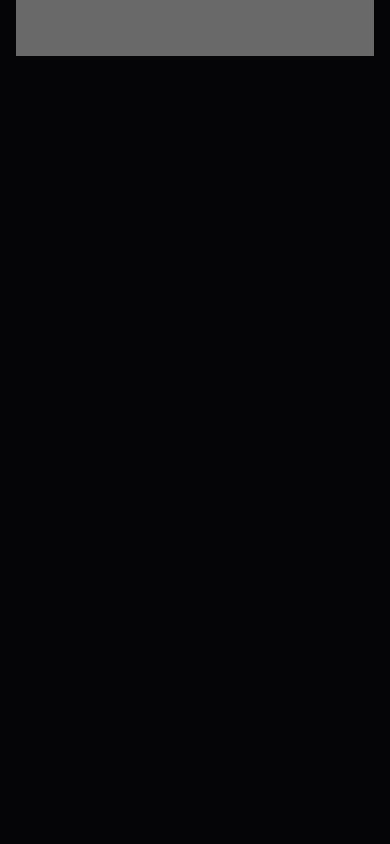
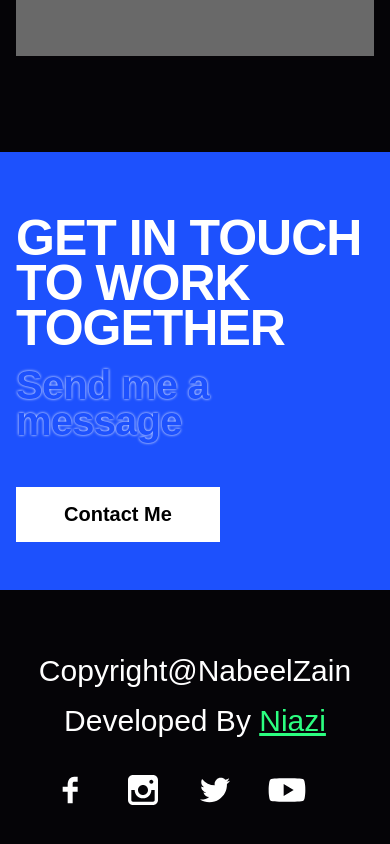
Before and after one commit to niaziiii/nabeelproject, a React (Create React App) app: page / in a window 390 px wide. Shown: the part 6867-7711 px from the top of the page. Before the commit the page ends 7019 px from the top, so only its background shows below. Built offline with nearby package versions, Linux system fonts and the light colour scheme.

Commit message:
Added Footer section UI UX

```diff
--- a/src/App.js
+++ b/src/App.js
@@ -4,10 +4,12 @@ import sections from './components/index';
 function App() {
   return (
     <div className="App">
-     <sections.Hero />
-     <sections.statics />
-     <sections.design />
-     <sections.project />
+      <sections.Hero />
+      <sections.statics />
+      <sections.design />
+      <sections.project />
+      <sections.footer />
+
     </div>
   );
 }
--- /dev/null
+++ b/src/components/footer-section/footer.jsx
@@ -0,0 +1,30 @@
+import React from 'react'
+import { TiSocialTwitter, TiSocialFacebook, TiSocialInstagram, TiSocialYoutube } from 'react-icons/ti'
+
+const footer = () => {
+    return (
+        <div className='app__footer'>
+            <div className="app__footer__getInTouch">
+                <div>
+                    <h1>Get in touch to work together</h1>
+                    <h2>Send me a message</h2>
+                    <button>Contact Me</button>
+                </div>
+            </div>
+            <div className="app__footer__copyRight">
+                <div>
+                    <p>Copyright@NabeelZain</p>
+                    <p>Developed By <a href="https://twitter.com/MuhabatNiazi" target='_blank'>Niazi</a></p>
+                </div>
+                <ul>
+                    <li><TiSocialFacebook /></li>
+                    <li><TiSocialInstagram /></li>
+                    <li><TiSocialTwitter /></li>
+                    <li><TiSocialYoutube /></li>
+                </ul>
+            </div>
+        </div>
+    )
+}
+
+export default footer
--- a/src/components/index.js
+++ b/src/components/index.js
@@ -2,6 +2,7 @@ import Hero from "./hero-section/Hero";
 import statics from "./statics-section/statics";
 import design from "./desgin-section/design";
 import project from "./project-section/project";
+import footer from "./footer-section/footer";
 
 
 // eslint-disable-next-line
@@ -10,4 +11,5 @@ export default  {
     statics,
     design,
     project,
+    footer
 }
--- /dev/null
+++ b/src/style/modules/__footer.scss
@@ -0,0 +1,141 @@
+.app__footer {
+    color: $color-white;
+    display: flex;
+    flex-direction: column;
+
+    &__getInTouch {
+        background-color: $color-blue;
+        padding: 3rem;
+        display: flex;
+        justify-content: center;
+        align-items: center;
+
+        div {
+            margin: auto;
+            width: 80% !important;
+            h1 {
+                font-family: $font-family;
+                font-weight: 800;
+                font-size: 106.076px;
+                line-height: 90.5%;
+                letter-spacing: -0.02em;
+                text-transform: uppercase;
+                margin: 1rem 0;
+            }
+
+            h2 {
+                font-family: $font-family;
+                font-weight: 800;
+                font-size: 106.076px;
+                line-height: 90.5%;
+                letter-spacing: -0.02em;
+                color: $color-blue;
+                text-shadow: 0 0 3px white;
+                margin: 0rem 0 3rem 0;
+            }
+
+            button {
+                background-color: $color-white;
+                border: none;
+                outline: none;
+                padding: 1rem 3rem;
+                font-weight: 900;
+                font-size: 30px;
+            }
+        }
+    }
+
+
+    &__copyRight {
+        display: flex;
+        flex-direction: row;
+        padding: 3rem 0;
+        align-items: center;
+        justify-content: space-around;
+
+        div {
+            p {
+                margin-top: 1rem;
+                font-size: 30px;
+                font-family: $font-family;
+                a{
+                    color: $color-green;
+                }
+            }
+        }
+
+        ul {
+            display: flex;
+            flex-direction: row;
+            align-items: center;
+
+            li {
+                list-style: none;
+                margin-right: 2rem;
+                svg{
+                    font-size: 40px;
+                    cursor: pointer;
+                }
+            }
+        }
+    }
+}
+
+
+@media screen and (max-width:1400px) {
+    .app__footer{
+        &__getInTouch{
+          div{
+            h1{font-size: 60px;}
+            h2{font-size: 60px;}
+            button{font-size: 25px;}
+          }
+        }
+
+
+    }
+}
+@media screen and (max-width:1100px) {
+    .app__footer{
+        &__getInTouch{
+            padding: 3rem 0% !important;
+           div{
+            width: 100% !important;
+            padding: 0 2rem;
+           }
+        }
+    }
+}
+
+@media screen and (max-width:900px) {
+    .app__footer{
+        &__getInTouch{
+          div{
+            h1{font-size: 50px;}
+            h2{font-size: 40px;}
+            button{font-size: 20px;}
+          }
+        }
+
+
+    }
+}
+
+@media screen and (max-width:600px) {
+    .app__footer{
+        &__getInTouch{
+           div{
+            padding: 0 1rem;
+           }
+        }
+        &__copyRight{
+            flex-direction: column;
+            text-align: center;
+            align-items: center;
+            justify-content: center;
+            ul{
+                margin-top: 2rem;
+            }
+        }
+    }
+}
--- a/src/style/style.css
+++ b/src/style/style.css
@@ -466,6 +466,123 @@
     padding: 3rem 1rem;
   }
 }
+.app__footer {
+  color: #FFFFFF;
+  display: flex;
+  flex-direction: column;
+}
+.app__footer__getInTouch {
+  background-color: #1D51FD;
+  padding: 3rem;
+  display: flex;
+  justify-content: center;
+  align-items: center;
+}
+.app__footer__getInTouch div {
+  margin: auto;
+  width: 80% !important;
+}
+.app__footer__getInTouch div h1 {
+  font-family: sans-serif;
+  font-weight: 800;
+  font-size: 106.076px;
+  line-height: 90.5%;
+  letter-spacing: -0.02em;
+  text-transform: uppercase;
+  margin: 1rem 0;
+}
+.app__footer__getInTouch div h2 {
+  font-family: sans-serif;
+  font-weight: 800;
+  font-size: 106.076px;
+  line-height: 90.5%;
+  letter-spacing: -0.02em;
+  color: #1D51FD;
+  text-shadow: 0 0 3px white;
+  margin: 0rem 0 3rem 0;
+}
+.app__footer__getInTouch div button {
+  background-color: #FFFFFF;
+  border: none;
+  outline: none;
+  padding: 1rem 3rem;
+  font-weight: 900;
+  font-size: 30px;
+}
+.app__footer__copyRight {
+  display: flex;
+  flex-direction: row;
+  padding: 3rem 0;
+  align-items: center;
+  justify-content: space-around;
+}
+.app__footer__copyRight div p {
+  margin-top: 1rem;
+  font-size: 30px;
+  font-family: sans-serif;
+}
+.app__footer__copyRight div p a {
+  color: #2CFE80;
+}
+.app__footer__copyRight ul {
+  display: flex;
+  flex-direction: row;
+  align-items: center;
+}
+.app__footer__copyRight ul li {
+  list-style: none;
+  margin-right: 2rem;
+}
+.app__footer__copyRight ul li svg {
+  font-size: 40px;
+  cursor: pointer;
+}
+
+@media screen and (max-width: 1400px) {
+  .app__footer__getInTouch div h1 {
+    font-size: 60px;
+  }
+  .app__footer__getInTouch div h2 {
+    font-size: 60px;
+  }
+  .app__footer__getInTouch div button {
+    font-size: 25px;
+  }
+}
+@media screen and (max-width: 1100px) {
+  .app__footer__getInTouch {
+    padding: 3rem 0% !important;
+  }
+  .app__footer__getInTouch div {
+    width: 100% !important;
+    padding: 0 2rem;
+  }
+}
+@media screen and (max-width: 900px) {
+  .app__footer__getInTouch div h1 {
+    font-size: 50px;
+  }
+  .app__footer__getInTouch div h2 {
+    font-size: 40px;
+  }
+  .app__footer__getInTouch div button {
+    font-size: 20px;
+  }
+}
+@media screen and (max-width: 600px) {
+  .app__footer__getInTouch div {
+    padding: 0 1rem;
+  }
+  .app__footer__copyRight {
+    flex-direction: column;
+    text-align: center;
+    align-items: center;
+    justify-content: center;
+  }
+  .app__footer__copyRight ul {
+    margin-top: 2rem;
+  }
+}
 body {
   background-color: #050407;
 }/*# sourceMappingURL=style.css.map */
--- a/src/style/style.scss
+++ b/src/style/style.scss
@@ -9,6 +9,8 @@
 @import './modules/_statics';
 @import './modules/_design';
 @import './modules/_project';
+@import './modules/_footer';
+
 
 
 
```
Also changed, not shown: 1 other file (tests, documents, lock files or other folders).
